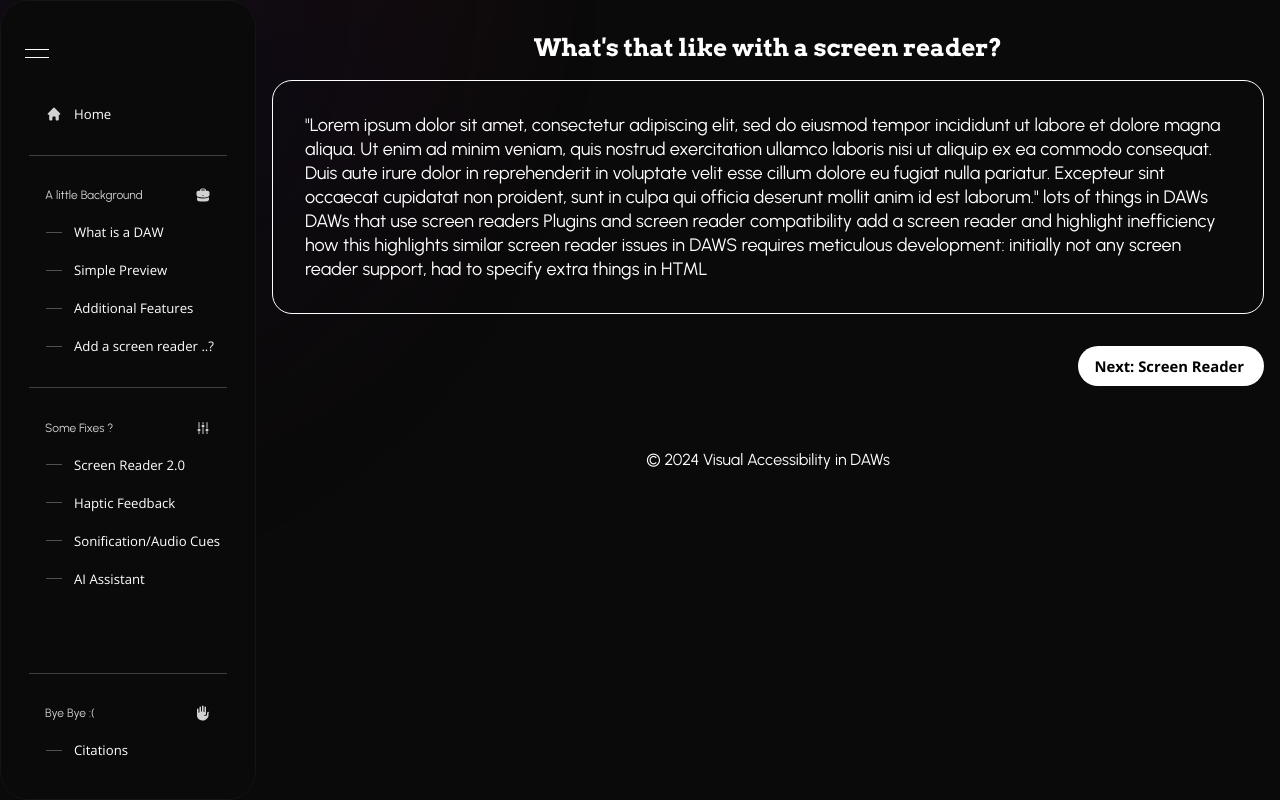
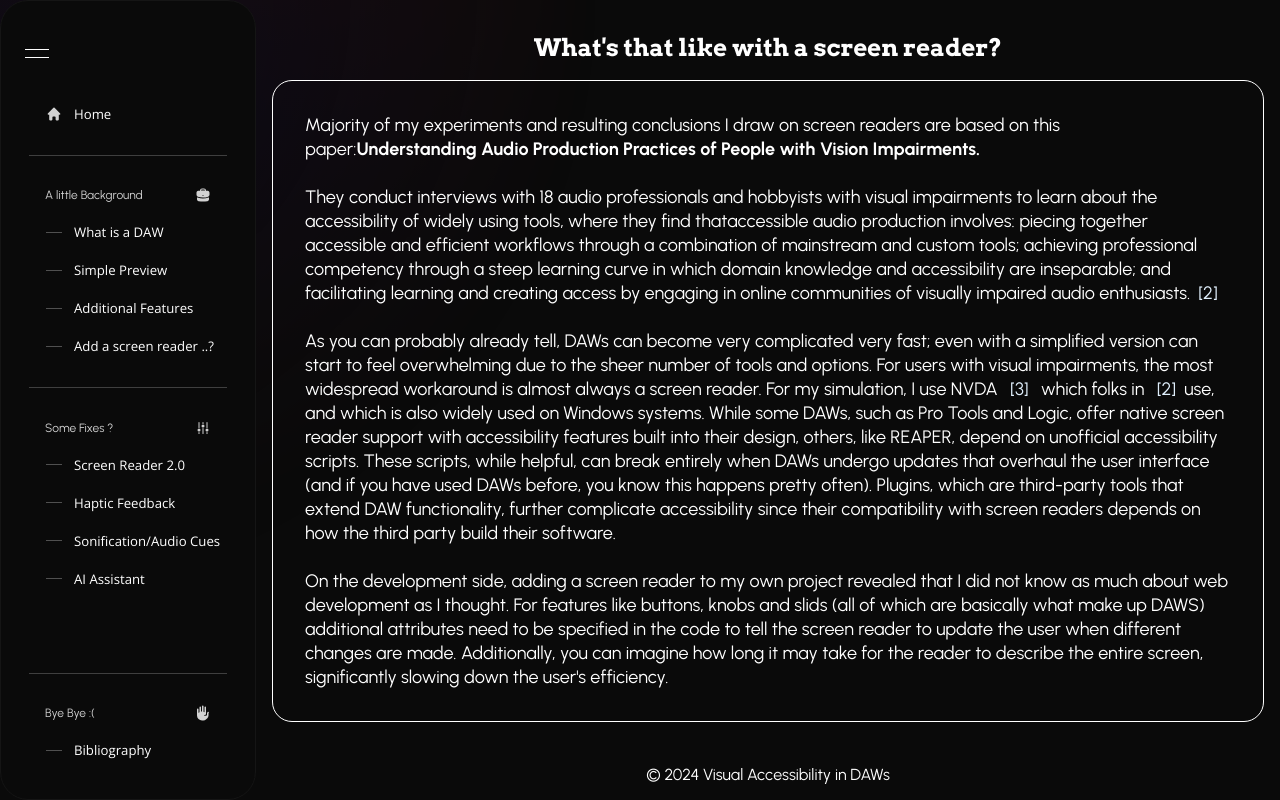
Before and after one commit to ota231/viz-daw-next, a Next.js app: page /learning/screen-reader in a window 1280 px wide. Built offline with nearby package versions, Linux system fonts and the light colour scheme.

Commit message:
finish screen reader

```diff
--- a/src/app/learning/additional-features/page.tsx
+++ b/src/app/learning/additional-features/page.tsx
@@ -31,11 +31,12 @@ export default function AddMoreStuff() {
                     as='p'
                     variant='body-default-l'
                     padding='32'>
-                    "Lorem ipsum dolor sit amet, consectetur adipiscing elit, sed do eiusmod tempor incididunt ut labore et dolore magna aliqua. Ut enim ad minim veniam, quis nostrud exercitation ullamco laboris nisi ut aliquip ex ea commodo consequat. Duis aute irure dolor in reprehenderit in voluptate velit esse cillum dolore eu fugiat nulla pariatur. Excepteur sint occaecat cupidatat non proident, sunt in culpa qui officia deserunt mollit anim id est laborum."
                     lots of things in DAWs
                     limited time and abilitiy can't build an entire one from scratch
                     but can illustrate simple elements
                     disclaimer for reloading and such
+                    for simplicity knobs, sliders done for entire sequence rather than per instrument
+                    notice how things can become really complex really fast !
                 </Text>
             </Flex>
 
--- a/src/app/learning/screen-reader/page.tsx
+++ b/src/app/learning/screen-reader/page.tsx
@@ -30,13 +30,36 @@ export default function ScreenReader() {
                     as='p'
                     variant='body-default-l'
                     padding='32'>
-                            "Lorem ipsum dolor sit amet, consectetur adipiscing elit, sed do eiusmod tempor incididunt ut labore et dolore magna aliqua. Ut enim ad minim veniam, quis nostrud exercitation ullamco laboris nisi ut aliquip ex ea commodo consequat. Duis aute irure dolor in reprehenderit in voluptate velit esse cillum dolore eu fugiat nulla pariatur. Excepteur sint occaecat cupidatat non proident, sunt in culpa qui officia deserunt mollit anim id est laborum."
-                            lots of things in DAWs
-                            DAWs that use screen readers
-                            Plugins and screen reader compatibility
-                            add a screen reader and highlight inefficiency
-                            how this highlights similar screen reader issues in DAWS
-                            requires meticulous development: initially not any screen reader support, had to specify extra things in HTML
+                    Majority of my experiments and resulting conclusions I draw on screen readers are based on this paper:
+                    <b>Understanding Audio Production Practices of People with Vision Impairments.</b> <br /><br />
+
+                    They conduct interviews with 18 audio professionals and hobbyists with visual impairments to learn about the accessibility
+                    of widely using tools, where they find thataccessible audio production involves: piecing together accessible and efficient
+                    workflows through a combination of mainstream and custom tools; achieving professional competency through a steep learning curve in which domain knowledge and accessibility are inseparable; and facilitating learning and creating access by engaging in online communities of visually impaired audio enthusiasts.
+                    <SmartLink
+                        href="/learning/citation#2"
+                    >[2]</SmartLink> <br /> <br />
+                    As you can probably already tell, DAWs can become very complicated very fast; even with a simplified version can start to feel
+                    overwhelming due to the sheer number of tools and options. For users with visual impairments, the most widespread workaround
+                    is almost always a screen reader. For my simulation, I use NVDA <SmartLink
+                        href="/learning/citation#3"
+                    >[3]</SmartLink>  which folks in <SmartLink
+                        href="/learning/citation#2"
+                    >[2]</SmartLink>use, and which is also widely used on Windows systems.
+                    While some DAWs, such as Pro Tools and Logic, offer native screen reader support with accessibility features built into their design, others, like REAPER,
+                    depend on unofficial accessibility scripts. These scripts, while helpful, can break entirely when DAWs undergo updates that overhaul the user interface (and if you have used DAWs before, you know this happens pretty often).
+                    Plugins, which are third-party tools that extend DAW functionality, further complicate accessibility since their compatibility with screen readers depends on how the third party build their software.
+                    <br /> <br />
+
+                    On the development side, adding a screen reader to my own project revealed that I did not know as much about web development as I thought. For features like buttons, knobs and slids (all of which are basically what make up DAWS)
+                    additional attributes need to be specified in the code to tell the screen reader to update the user when different changes are made. Additionally, you can imagine how long it may take for the reader to
+                    describe the entire screen, significantly slowing down the user's efficiency.
+
+
+
+
+
+
                 </Text>
             </Flex>
 
--- a/src/app/learning/what-is-daw/page.tsx
+++ b/src/app/learning/what-is-daw/page.tsx
@@ -36,7 +36,7 @@ export default function WhatIsDaw() {
                     DAWs come in a wide variety of configurations from a single software program on a laptop, to an integrated stand-alone unit, all the way to a highly
                     complex configuration of numerous components controlled by a central computer. Regardless of configuration, modern DAWs have a central interface that
                     allows the user to alter and mix multiple recordings and tracks into a final produced piece<SmartLink
-                        href="/bye#1"
+                        href="/learning/citation#1"
                     >[1]</SmartLink>. There applications include music, speech, radio, television
                     and film, soundtracks, podcasts, and basically any field that has audio involved. For the purposes of this project, we will be referring
                     to DAWs as the software applications that are used to create and edit music.
--- a/src/once-ui/instruments/Keyboard.tsx
+++ b/src/once-ui/instruments/Keyboard.tsx
@@ -44,7 +44,8 @@ const Keyboard: React.FC = () => {
         >
             {/* Rows for each key */}
             {pianoKeys.map((key, keyIndex) => (
-                <Flex key={keyIndex} direction="row" alignItems="center" gap="4">
+                <Flex key={keyIndex} direction="row" alignItems="center" gap="4"
+                    role='keyboard'>
                     {/* Key name on the left */}
                     <Text
                         style={{
@@ -57,6 +58,7 @@ const Keyboard: React.FC = () => {
                             alignItems: "center",
                             marginRight: "8px",
                         }}
+                        aria-labelledby='keyboard keys'
                     >
                         {key.note}
                     </Text>
@@ -77,6 +79,7 @@ const Keyboard: React.FC = () => {
                                     height: "20px",
                                     borderRadius: '5px',
                                 }}
+                                aria-pressed={isHighlighted( buttonIndex, key.note)}
                                 size='s'
                             >
                             </Button>
--- a/src/once-ui/modules/layout/Sidebar.tsx
+++ b/src/once-ui/modules/layout/Sidebar.tsx
@@ -257,7 +257,7 @@ const Sidebar: React.FC = ({
                         <ToggleButton
                             width="fill"
                             align="start"
-                            href="/learning/bye"
+                            href="/learning/citation"
                             selected={pathname === 'projects'}>
                             <Flex
                                 padding="4" gap="12"
@@ -267,7 +267,7 @@ const Sidebar: React.FC = ({
                                     height="1" width="16"
                                     alpha="neutral-strong">
                                 </Flex>
-                                Citations
+                                Bibliography
                             </Flex>
                         </ToggleButton>
                     </Flex>
```
Also changed, not shown: src/app/learning/bye/page.tsx (deleted, +0 -25 lines), src/app/learning/citation/page.tsx (added, +40 -0 lines), src/app/learning/simple-preview/page.tsx (+5 -2 lines), src/once-ui/instruments/AdvancedDrumPattern.tsx (+31 -5 lines). Lines whose indentation alone changed are shown as unchanged.
